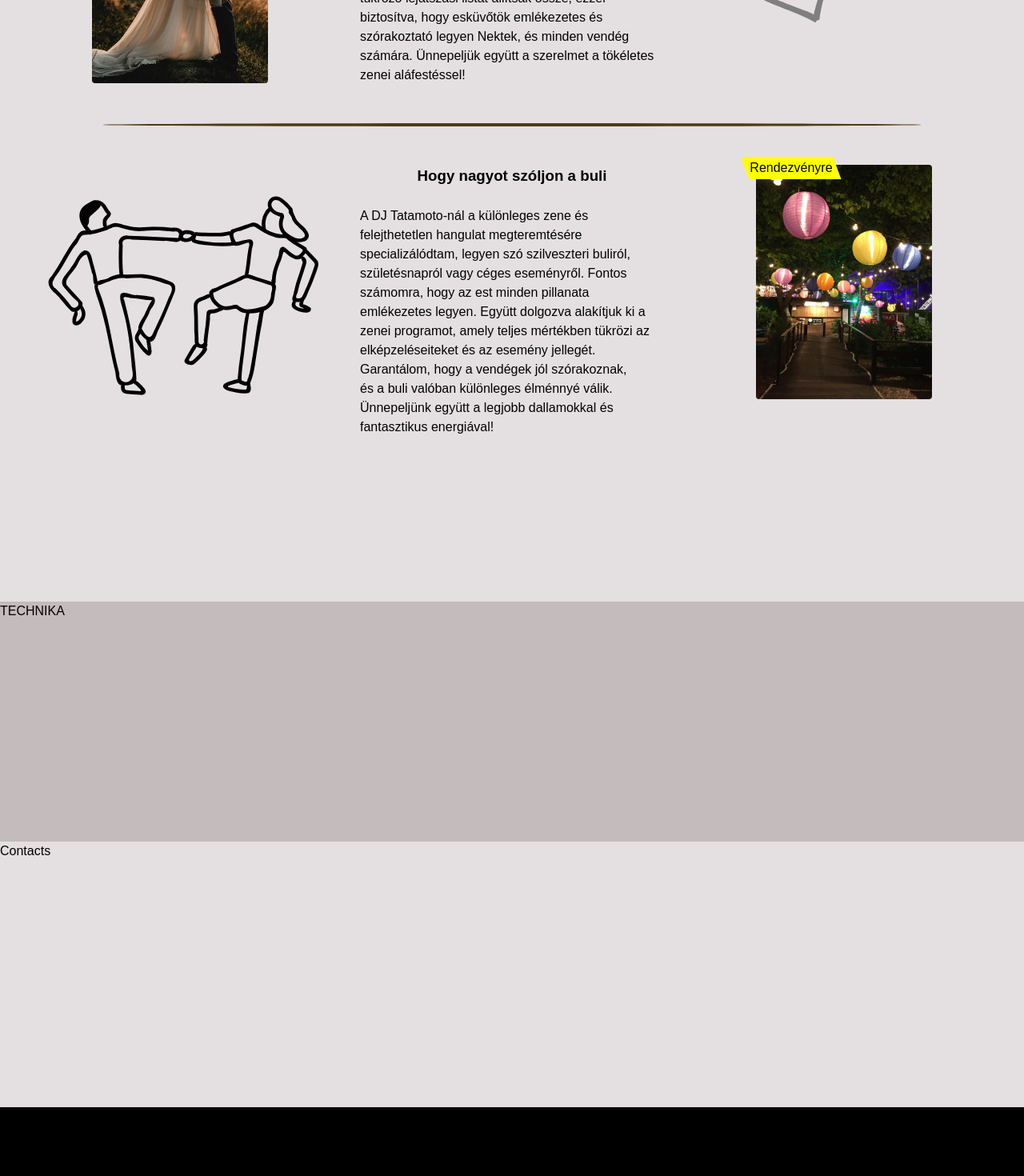
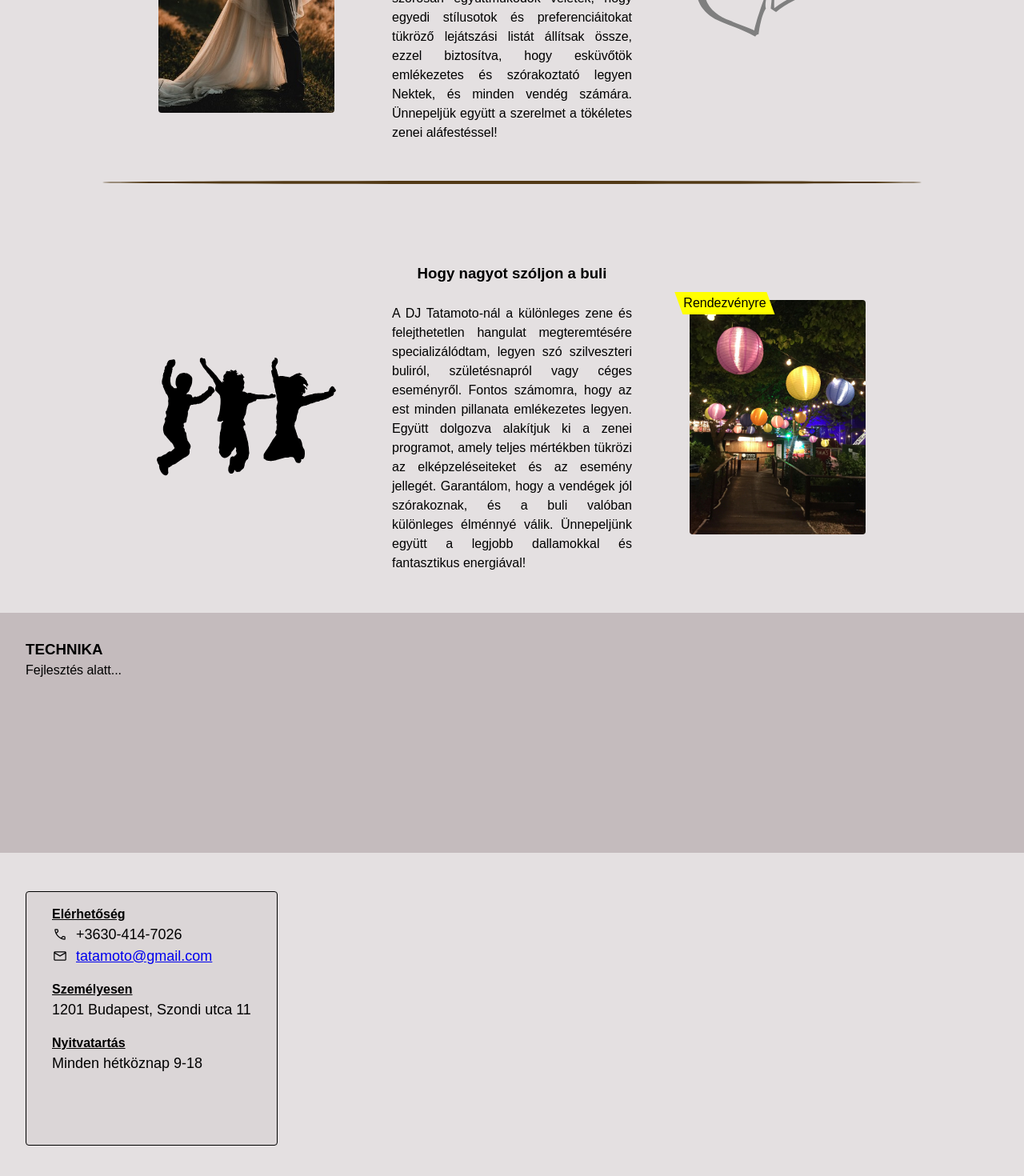
Before and after one commit to MathiasHun1/dj_tata, a React (Vite) app: page / in a window 1280 px wide. Shown: the part 1244-2714 px from the top of the page at 80% size. Before the commit the page ends 2628 px from the top, so only its background shows below. Built offline with nearby package versions, Linux system fonts and the light colour scheme.

Commit message:
added contacts page

```diff
--- a/package.json
+++ b/package.json
@@ -11,6 +11,7 @@
   },
   "dependencies": {
     "babel-plugin-styled-components": "^2.1.4",
+    "material-symbols": "^0.27.2",
     "react": "^18.3.1",
     "react-dom": "^18.3.1",
     "styled-components": "^6.1.13"
--- a/src/components/About.jsx
+++ b/src/components/About.jsx
@@ -3,7 +3,7 @@ import { COLORS } from '../constants';
 
 const About = () => {
   return (
-    <Wrapper>
+    <Wrapper id="about">
       <Card>
         <TextContainer>
           <h2>Üdvözöllek a zenei világomban!</h2>
--- a/src/components/Accesories.jsx
+++ b/src/components/Accesories.jsx
@@ -2,12 +2,18 @@ import styled from 'styled-components';
 import { COLORS } from '../constants';
 
 const Accesories = () => {
-  return <Container>TECHNIKA</Container>;
+  return (
+    <Container id="accesories">
+      <h3>TECHNIKA</h3>
+      <p>Fejlesztés alatt...</p>
+    </Container>
+  );
 };
 
 const Container = styled.div`
   background: ${COLORS.third};
   height: 300px;
+  padding: 32px;
 `;
 
 export default Accesories;
--- a/src/components/Contacts.jsx
+++ b/src/components/Contacts.jsx
@@ -1,13 +1,80 @@
 import styled from 'styled-components';
 import { COLORS } from '../constants';
+import 'material-symbols';
 
 const Contacts = () => {
-  return <Container>Contacts</Container>;
+  return (
+    <Container id="contacts">
+      <ContactCard>
+        {/* <Title>Kapcsolat</Title> */}
+        <List>
+          <Section>
+            <p>Elérhetőség</p>
+            <ListItem>
+              <span className="material-symbols-outlined">phone</span>
+              +3630-414-7026
+            </ListItem>
+            <ListItem>
+              <span className="material-symbols-outlined">email</span>
+              <a href="mailto:tatamoto@gmail.com">tatamoto@gmail.com</a>
+            </ListItem>
+          </Section>
+
+          <Section>
+            <p>Személyesen</p>
+            <ListItem>
+              {/* <span className="material-symbols-outlined">pin_drop</span> */}
+              1201 Budapest, Szondi utca 11
+            </ListItem>
+          </Section>
+
+          <Section>
+            <p>Nyitvatartás</p>
+            <ListItem>Minden hétköznap 9-18</ListItem>
+          </Section>
+        </List>
+      </ContactCard>
+    </Container>
+  );
 };
 
 const Container = styled.div`
   background: ${COLORS.secondary};
-  height: 300px;
+  padding: 32px;
+  padding-top: 48px;
+`;
+
+const ContactCard = styled.div`
+  position: relative;
+  border: 1px solid;
+  width: fit-content;
+  // height: 250px;
+  padding: 32px;
+  padding-top: 16px;
+  padding-bottom: 72px;
+  background: hsl(345, 6.9%, 85%);
+  border-radius: 4px;
+`;
+
+const List = styled.ul`
+  padding: 0;
+
+  & p {
+    font-weight: bold;
+    text-decoration: underline;
+  }
+`;
+
+const ListItem = styled.div`
+  list-style-type: none;
+  display: flex;
+  align-items: center;
+  gap: 10px;
+  font-size: 1.125rem;
+`;
+
+const Section = styled.div`
+  margin-bottom: 16px;
 `;
 
 export default Contacts;
--- a/src/components/GlobalStyles.jsx
+++ b/src/components/GlobalStyles.jsx
@@ -75,6 +75,10 @@ html, body, #root {
   font-family: sans-serif
 }
 
+html {
+  scroll-behavior: smooth;
+}
+
 body {
   background: black;
 }
@@ -85,6 +89,11 @@ body {
   // background: white;
   // margin: 0 auto;
   // text-wrap: pretty;
-  // text-align: justify;
+  text-align: justify;
 }
+
+.material-symbols-outlined {
+  font-variation-settings: 'FILL' 0, 'wght' 300, 'GRAD' 50, 'opsz' -20;
+  font-size: 1.25rem;
+  }
 `;
--- a/src/components/Header.jsx
+++ b/src/components/Header.jsx
@@ -10,10 +10,10 @@ const Header = () => {
         </Side>
         <Side>
           <Navigation>
-            <NavLink href="">Rólam</NavLink>
-            <NavLink href="">Szolgáltatásaim</NavLink>
-            <NavLink href="">Technika</NavLink>
-            <NavLink href="">Kapcsolat</NavLink>
+            <NavLink href="#about">Rólam</NavLink>
+            <NavLink href="#services">Szolgáltatásaim</NavLink>
+            <NavLink href="#accesories">Technika</NavLink>
+            <NavLink href="#contacts">Kapcsolat</NavLink>
           </Navigation>
         </Side>
         <Spacer />
@@ -48,6 +48,11 @@ const NavLink = styled.a`
   text-decoration: none;
   color: black;
   font-weight: 500;
+  z-index: 10;
+
+  &:hover {
+    cursor: pointer;
+  }
 `;
 
 const Side = styled.div`
--- a/src/components/ServiceSection.jsx
+++ b/src/components/ServiceSection.jsx
@@ -26,7 +26,7 @@ const Wrapper = styled.div`
   display: flex;
   flex-direction: var(--wrap-direction);
   justify-content: center;
-  align-items: flex-start;
+  align-items: center;
   gap: 32px;
 
   &:first-of-type {
--- a/src/components/Services.jsx
+++ b/src/components/Services.jsx
@@ -3,13 +3,13 @@ import ServiceSection from './ServiceSection';
 import weddingPic from '../assets/wedding.jpg';
 import partyPic from '../assets/party.jpg';
 import heartSVG from '../assets/hearts.svg';
-import partySVG from '../assets/party.svg';
+import partySVG from '../assets/party2.svg';
 import styled from 'styled-components';
 import { COLORS } from '../constants';
 
 const Services = () => {
   return (
-    <>
+    <Wrapper id="services">
       <ServiceSection
         imageSource={weddingPic}
         svgSource={heartSVG}
@@ -45,7 +45,7 @@ const Services = () => {
           különleges élménnyé válik. Ünnepeljünk együtt a legjobb dallamokkal és fantasztikus energiával!
         </p>
       </ServiceSection>
-    </>
+    </Wrapper>
   );
 };
 
@@ -57,4 +57,10 @@ const Separator = styled.div`
   border-radius: 50%;
 `;
 
+const Wrapper = styled.div`
+  display: flex;
+  flex-direction: column;
+  align-items: center;
+`;
+
 export default Services;
```
Also changed, not shown: 1 other file (tests, documents, lock files or other folders).
